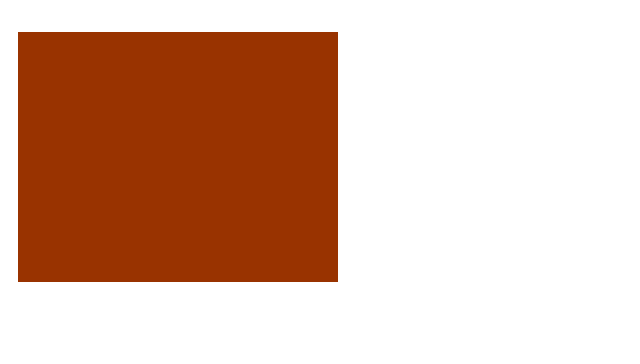
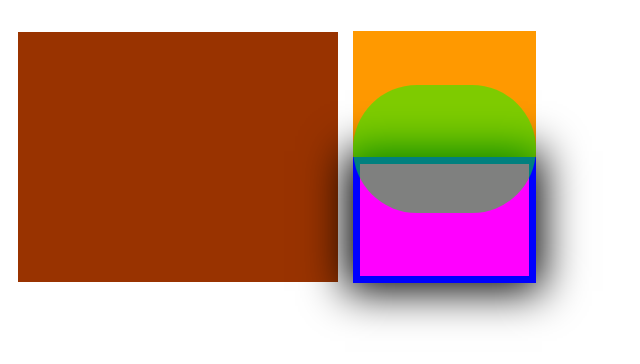
Before and after one commit to lolitatuk/AssignmentsP, a plain HTML site: page index.html in a window 1280 px wide. Shown: the whole page, without its empty margins (0-640 px from the left). Drawn offline with Linux system fonts and the light colour scheme.

Commit message:
float, mas 3 div

```diff
--- a/index.html
+++ b/index.html
@@ -8,5 +8,13 @@
 <body>
 	<div class="red col-xs-3">
 	</div>
+	<div class="container col-xs-2">
+		<div class= "orange">
+		</div>
+		<div class="purple">
+		</div>
+		<div class="green">
+		</div>
+	</div>
 </body>
 </html>
--- a/styles.css
+++ b/styles.css
@@ -4,3 +4,22 @@
     margin-left: 18px;
 	background-color: #993300;
 }
+.orange {
+	height: 126px;
+	background-color: #FF9900;
+	margin-top: 31px;
+}
+.purple{
+	height: 126px;
+	background-color: #FF00FF;
+	border: 7px blue solid;
+	box-shadow: -1px 1px 41px 7px black;
+
+}
+.green {
+	height: 128px;
+	background-color: rgba(00, 255, 00, 0.5);
+	margin-top: -198px;
+    border-radius: 163px;
+    opacity: 0,5;
+}
```
